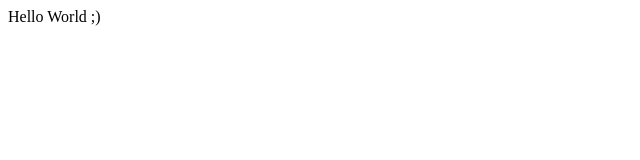
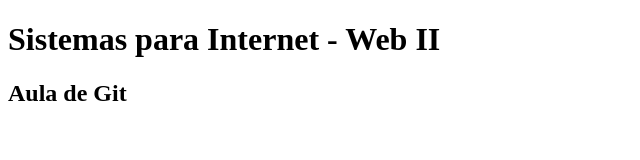
Before and after one commit to AirtonB/exemplo-git, a plain HTML site: page index.html in a window 1280 px wide. Shown: the whole page, without its empty margins (0-640 px from the left). Drawn offline with Linux system fonts and the light colour scheme.

Commit message:
Inserção de Cabeçalhos

```diff
--- a/index.html
+++ b/index.html
@@ -7,6 +7,9 @@
     <title>Document</title>
 </head>
 <body>
-    <header>Hello World ;)</header>
+    <main>
+        <h1>Sistemas para Internet - Web II</h1>
+        <h2>Aula de Git</h2>
+    </main>
 </body>
 </html>
```
